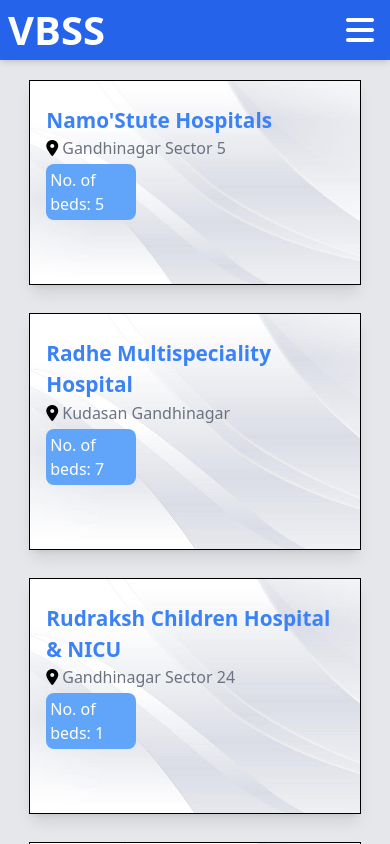
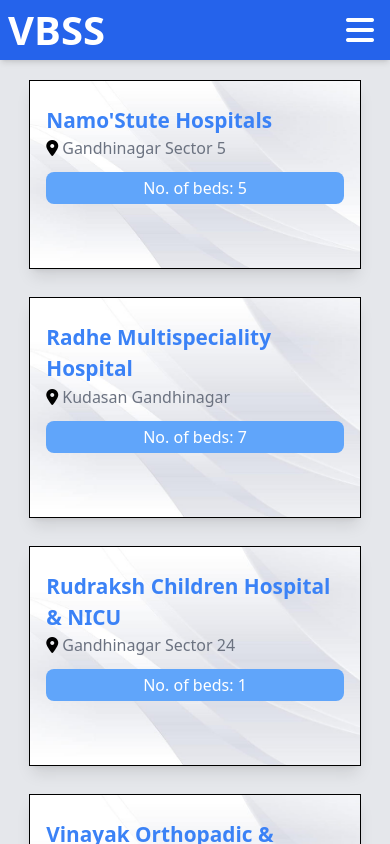
Before and after one commit to Jayu-patel/DE, a React (Vite) app: page /lists in a window 390 px wide. Shown: the top 844 px of the page. Built offline with nearby package versions, Linux system fonts and the light colour scheme.

Commit message:
Add files via upload

```diff
--- a/src/App.css
+++ b/src/App.css
@@ -12,6 +12,10 @@
 
 .img_box img{
   opacity: 0.6;
+}
+.bed{
+  width: 30%;
+  margin-top: 4px;
 }
 
 @media screen and (max-width: 640px) {
@@ -54,8 +58,9 @@
   .homeBox p{
     font-size: 1rem;
   }
+
   .bed{
-    width: auto;
+    width: 100%;
     margin-top: 12px;
   }
 }
--- a/src/components/Lists.jsx
+++ b/src/components/Lists.jsx
@@ -2,6 +2,7 @@ import React from 'react'
 import data from '../data/data'
 
 function Lists() {
+    console.log(data)
     return (
     <div className='w-[100vw] py-5 bg-gray-200'>
         <div className='grid grid-cols-auto-fill-600 gap-7 w-[75%] xs:w-[85%] mx-auto xs:grid-cols-auto-fill-601'>
@@ -18,7 +19,7 @@ function Lists() {
                                 <p className='text-gray-500'>{e.address}</p>
                             </span>
                         </div>
-                        <div className='bed p-1 w-[30%] mt-1 rounded-lg bg-blue-400 text-white grid place-items-center'>
+                        <div className='bed p-1 rounded-lg bg-blue-400 text-white grid place-items-center'>
                             <h3>No. of beds: {e.bed}</h3>
                         </div>
                     </div>
```
